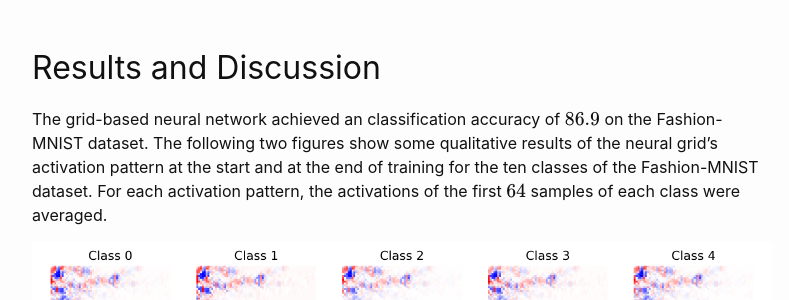
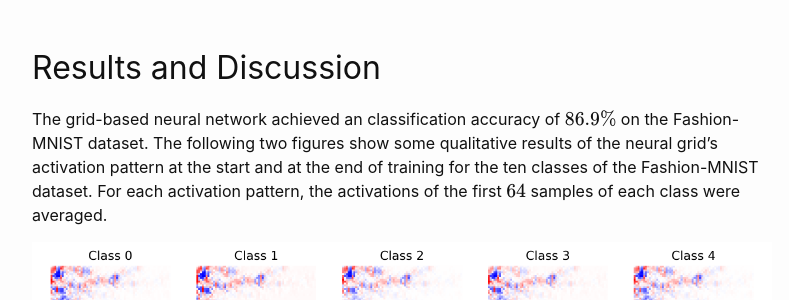
Before and after one commit to kaifishr/kaifishr.github.io, a Jekyll site: the page built from _posts/2021-04-06-neural-grid.md, in a window 1280 px wide and 900 px high, scrolled down 8551 px. Shown: the part 154-454 px from the top of the window, without its empty margins (238-1027 px from the left). Built offline with Jekyll 4.4.1, drawn with Linux system fonts in a browser that asks for light colours; formulas are drawn with MathJax 3.

Commit message:
Removed typo

```diff
--- a/_posts/2021-04-06-neural-grid.md
+++ b/_posts/2021-04-06-neural-grid.md
@@ -392,7 +392,7 @@ The main focus of the experiments was to gather qualitative insights on how grid
 
 ## Results and Discussion
 
-The grid-based neural network achieved an classification accuracy of $86.9%$ on the Fashion-MNIST dataset. The following two figures show some qualitative results of the neural grid's activation pattern at the start and at the end of training for the ten classes of the Fashion-MNIST dataset. For each activation pattern, the activations of the first $64$ samples of each class were averaged.
+The grid-based neural network achieved an classification accuracy of $86.9 \%$ on the Fashion-MNIST dataset. The following two figures show some qualitative results of the neural grid's activation pattern at the start and at the end of training for the ten classes of the Fashion-MNIST dataset. For each activation pattern, the activations of the first $64$ samples of each class were averaged.
 
 <p align="center">
 <img src="/assets/images/post10/activation_grid_start.png" width="800">
```
